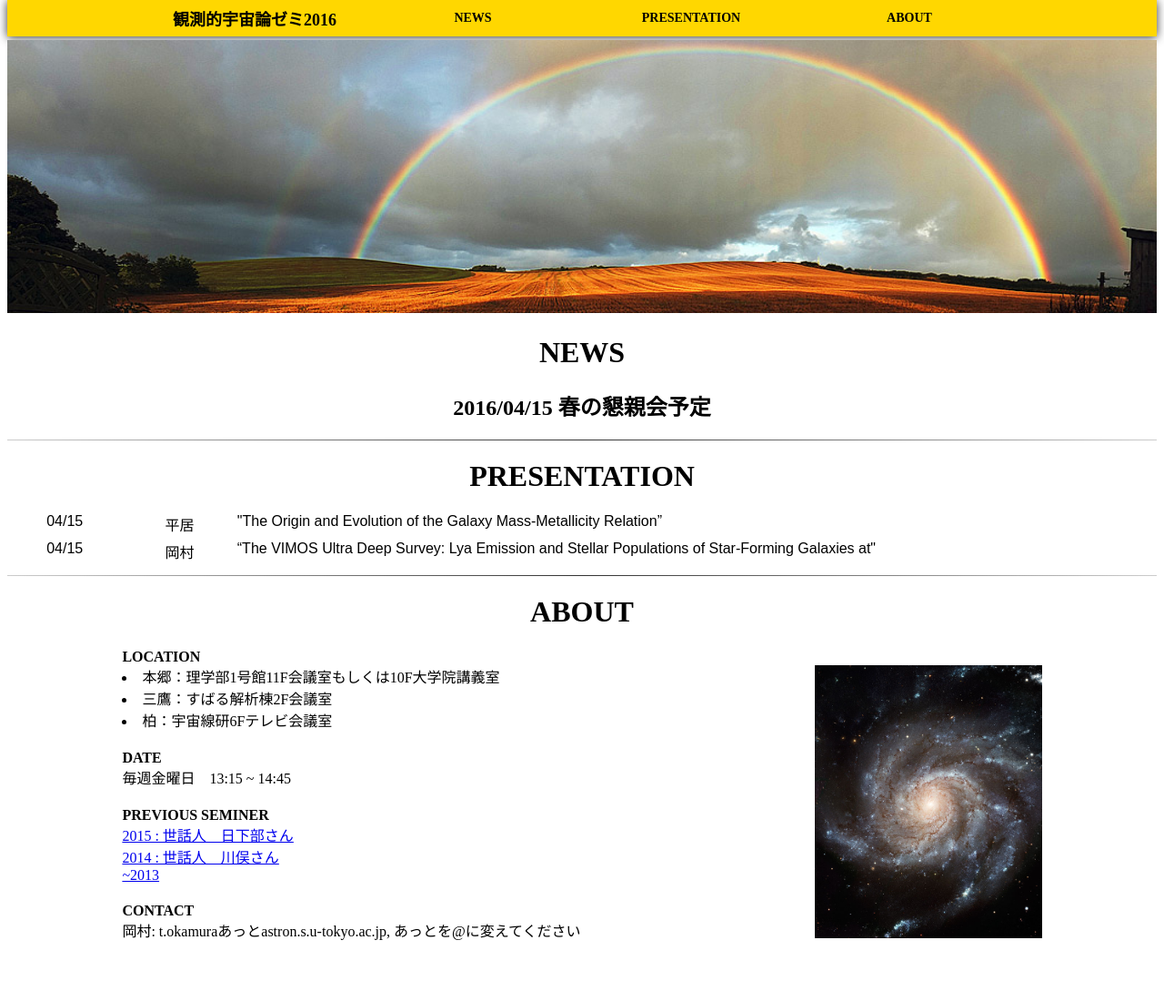
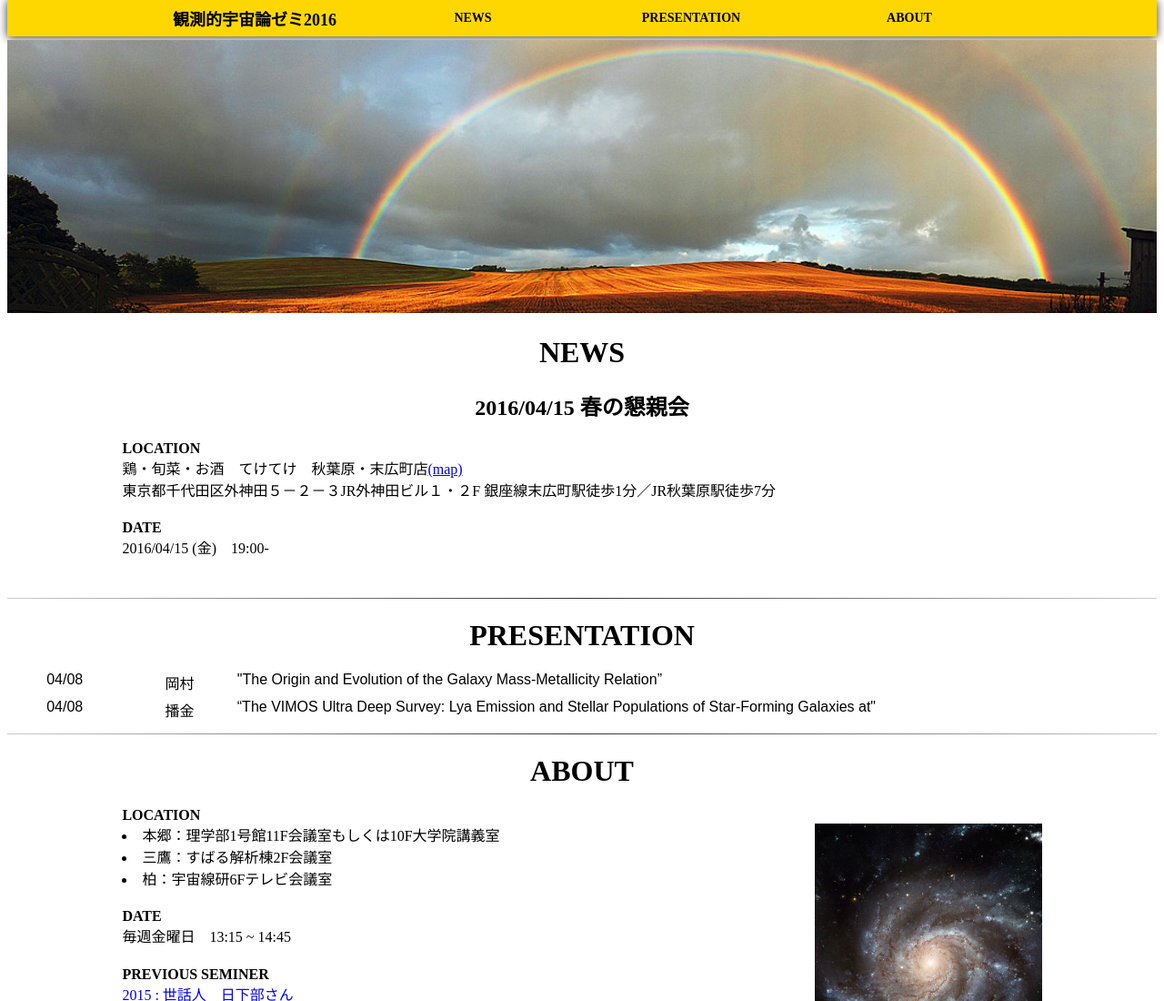
Before and after one commit to t-okamura/obscos, a plain HTML site: page index.html in a window 1280 px wide. Shown: the top 1100 px of the page at 91% size. Drawn offline with nearby package versions, Linux system fonts and the light colour scheme.

Commit message:
懇親会のお知らせ追加

```diff
--- a/index.html
+++ b/index.html
@@ -20,17 +20,24 @@
 	<a name="p_news"></a>
 	<div id="news">
 		<center><h1>NEWS</h1></center>
-		<center><h2>2016/04/15 春の懇親会予定</h2></center>
+		<center><h2>2016/04/15 春の懇親会</h2></center>
+		<div>
+			<h4 style="margin-bottom: 0;">LOCATION</h4>
+			<div>鶏・旬菜・お酒　てけてけ　秋葉原・末広町店<a href="http://www.hotpepper.jp/strJ000681349/map/#mapTop" target="_blank">(map)</a></div>
+			<div>東京都千代田区外神田５－２－３JR外神田ビル１・２F 銀座線末広町駅徒歩1分／JR秋葉原駅徒歩7分</div>
+			<h4 style="margin-bottom: 0;">DATE</h4>
+			2016/04/15 (金)　19:00-
+		</div>
 	</div>
 
 	<hr id="p_presentation" class="style-one">
 	<div id="presen">
 		<center><h1>PRESENTATION</h1></center>
-		<div id="one" class="resume"><li>04/15</li><li>平居</li>"The Origin and Evolution of the Galaxy Mass-Metallicity Relation”</div>
+		<div id="one" class="resume"><li>04/08</li><li>岡村</li>"The Origin and Evolution of the Galaxy Mass-Metallicity Relation”</div>
 		<div id="one" class="resume_kie">SDSS 銀河の小スケールのクラスタリング情報と、N体シミュレーション＋HODによるモデリングを用いて、ハロー内における銀河の運動について統計的に議論したものです。銀河の速度分散がハロー内のダークマターの速度分散と異なっていること（velocity bias の存在）を示しており、銀河の速度を用いた物理量推定への影響や、大規模銀河サーベイによる宇宙論への応用が示唆されています。<br>
 		<a href="http://hikari.astron.s.u-tokyo.ac.jp/~kusakabe/obscos2015.html">arxiv</a>, <a href="resume/obscos.jpg">資料</a>
 		</div>
-		<div id="two" class="resume"><li>04/15</li><li>岡村</li>“The VIMOS Ultra Deep Survey: Lya Emission and Stellar Populations of Star-Forming Galaxies at"</div>
+		<div id="two" class="resume"><li>04/08</li><li>播金</li>“The VIMOS Ultra Deep Survey: Lya Emission and Stellar Populations of Star-Forming Galaxies at"</div>
 		<div id="two" class="resume_kie">銀河の小スケールのクラスタリング情報と、N体シミュレーション＋HODによるモデリングを用いて、ハロー内における銀河の運動について統計的に議論したものです。銀河の速度分散がハロー内のダークマターの速度分散と異なっていること（velocity bias の存在）を示しており、銀河の速度を用いた物理量推定への影響や、大規模銀河サーベイによる宇宙論への応用が示唆されています。<br>
 		<a href="http://hikari.astron.s.u-tokyo.ac.jp/~kusakabe/obscos2015.html">arxiv</a>, <a href="resume/obscos.jpg">資料</a>
 		</div>
--- a/obscos.css
+++ b/obscos.css
@@ -52,6 +52,11 @@ hr.style-one {
   width: 80%;
   margin: 0 auto;
   height: 450px;
+}
+#news{
+  width: 80%;
+  margin: 0 auto;
+  height: 280px;
 }
 #left{
   float: left;
```
